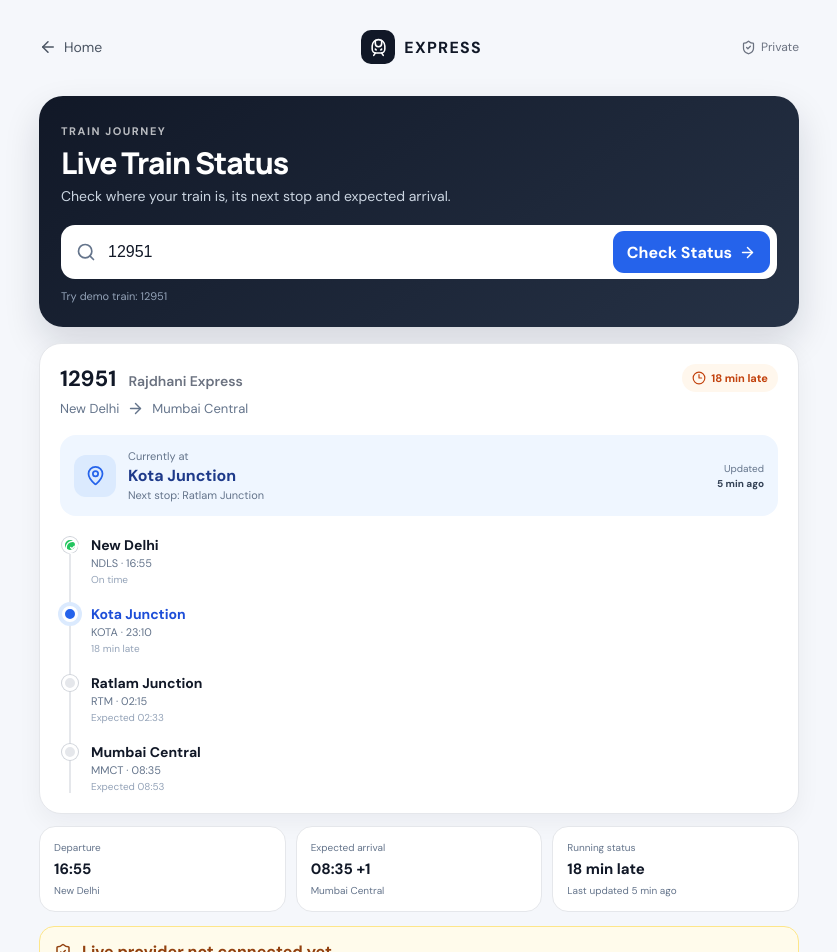
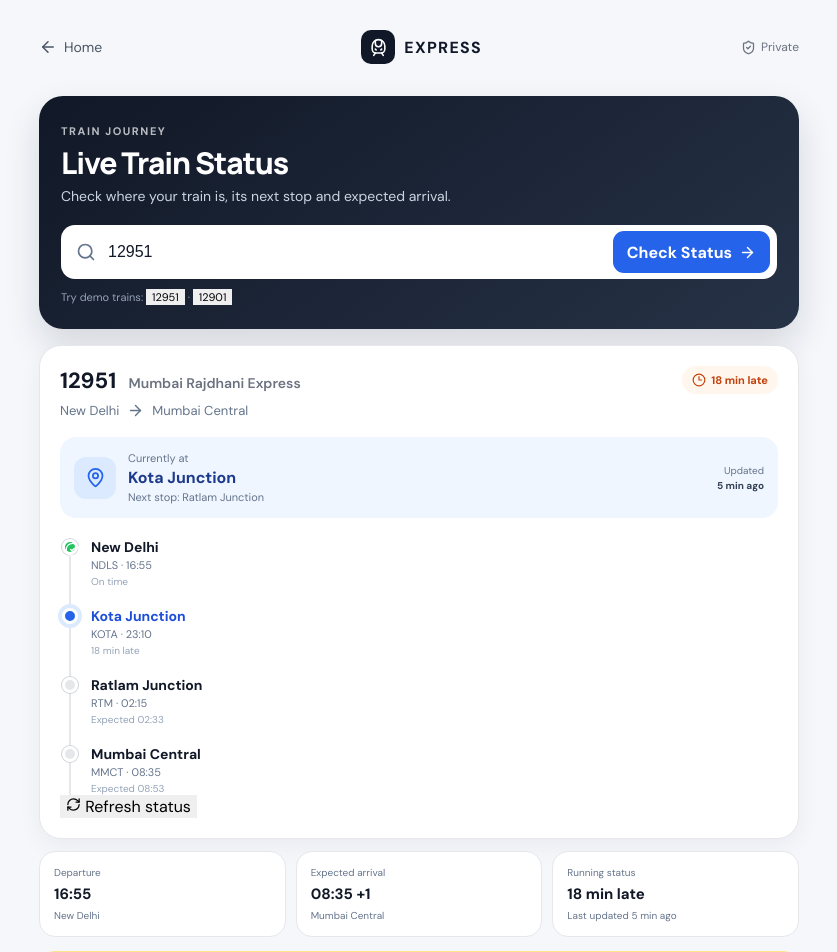
Before and after one commit to shubharpan001/EXPRESS, a Next.js app: page /train-status in a window 1280 px wide. Shown: the top 952 px of the page, without its empty margins (221-1058 px from the left). Built offline with nearby package versions, Linux system fonts and the light colour scheme.

Commit message:
Build interactive live train status MVP flow

```diff
--- a/app/train-status/page.tsx
+++ b/app/train-status/page.tsx
@@ -11,12 +11,29 @@
   Search,
   ShieldCheck,
   TrainFront,
+  RefreshCw,
+  AlertCircle,
 } from "lucide-react";
 import styles from "./train-status.module.css";
 
-const demoTrain = {
+type Train = {
+  number: string;
+  name: string;
+  from: string;
+  to: string;
+  departure: string;
+  arrival: string;
+  delay: string;
+  current: string;
+  next: string;
+  updated: string;
+  stops: { name: string; code: string; time: string; state: "departed" | "current" | "upcoming"; delay: string }[];
+};
+
+const trains: Record<string, Train> = {
+  "12951": {
     number: "12951",
-  name: "Rajdhani Express",
+    name: "Mumbai Rajdhani Express",
     from: "New Delhi",
     to: "Mumbai Central",
     departure: "16:55",
@@ -25,30 +42,69 @@
     current: "Kota Junction",
     next: "Ratlam Junction",
     updated: "5 min ago",
-};
-
-const stops = [
+    stops: [
       { name: "New Delhi", code: "NDLS", time: "16:55", state: "departed", delay: "On time" },
       { name: "Kota Junction", code: "KOTA", time: "23:10", state: "current", delay: "18 min late" },
       { name: "Ratlam Junction", code: "RTM", time: "02:15", state: "upcoming", delay: "Expected 02:33" },
       { name: "Mumbai Central", code: "MMCT", time: "08:35", state: "upcoming", delay: "Expected 08:53" },
-];
+    ],
+  },
+  "12901": {
+    number: "12901",
+    name: "Gujarat Mail",
+    from: "Mumbai Central",
+    to: "Ahmedabad",
+    departure: "21:40",
+    arrival: "06:45 +1",
+    delay: "On time",
+    current: "Borivali",
+    next: "Vapi",
+    updated: "3 min ago",
+    stops: [
+      { name: "Mumbai Central", code: "MMCT", time: "21:40", state: "departed", delay: "On time" },
+      { name: "Borivali", code: "BVI", time: "22:12", state: "current", delay: "On time" },
+      { name: "Vapi", code: "VAPI", time: "00:25", state: "upcoming", delay: "Expected 00:25" },
+      { name: "Ahmedabad", code: "ADI", time: "06:45", state: "upcoming", delay: "Expected 06:45" },
+    ],
+  },
+};
 
 export default function TrainStatusPage() {
   const [trainNumber, setTrainNumber] = useState("12951");
-  const [searched, setSearched] = useState(true);
+  const [result, setResult] = useState<Train | null>(trains["12951"]);
   const [error, setError] = useState("");
+  const [loading, setLoading] = useState(false);
+  const [lastSearched, setLastSearched] = useState("12951");
 
   function checkStatus(event: React.FormEvent) {
     event.preventDefault();
     const value = trainNumber.trim();
     if (!/^\d{4,5}$/.test(value)) {
       setError("Enter a valid 4 or 5 digit train number.");
-      setSearched(false);
+      setResult(null);
       return;
     }
+
     setError("");
-    setSearched(true);
+    setLoading(true);
+    setLastSearched(value);
+
+    window.setTimeout(() => {
+      const found = trains[value];
+      if (!found) {
+        setResult(null);
+        setError(`Demo status is not available for ${value} yet. Try 12951 or 12901.`);
+      } else {
+        setResult(found);
+      }
+      setLoading(false);
+    }, 650);
+  }
+
+  function refreshStatus() {
+    setTrainNumber(lastSearched);
+    setLoading(true);
+    window.setTimeout(() => setLoading(false), 650);
   }
 
   return (
@@ -71,52 +127,60 @@
               inputMode="numeric"
               maxLength={5}
               value={trainNumber}
-              onChange={(e) => setTrainNumber(e.target.value.replace(/\D/g, ""))}
+              onChange={(event) => setTrainNumber(event.target.value.replace(/\D/g, ""))}
               placeholder="Enter train number"
               aria-label="Train number"
             />
-            <button type="submit">Check Status <ArrowRight size={17} /></button>
+            <button type="submit" disabled={loading}>
+              {loading ? "Checking..." : "Check Status"} <ArrowRight size={17} />
+            </button>
           </form>
-          {error && <p className={styles.error}>{error}</p>}
-          <p className={styles.example}>Try demo train: 12951</p>
+          {error && <p className={styles.error}><AlertCircle size={15} /> {error}</p>}
+          <p className={styles.example}>Try demo trains: <button type="button" onClick={() => setTrainNumber("12951")}>12951</button> · <button type="button" onClick={() => setTrainNumber("12901")}>12901</button></p>
         </section>
 
-        {searched && (
+        {loading && <section className={styles.statusCard}><div className={styles.loadingState}><RefreshCw size={22} className={styles.spin} /><strong>Fetching latest train status...</strong><span>Please wait a moment.</span></div></section>}
+
+        {!loading && result && (
           <>
             <section className={styles.statusCard}>
               <div className={styles.statusTop}>
                 <div>
-                  <div className={styles.trainNo}>{demoTrain.number} <span>{demoTrain.name}</span></div>
-                  <div className={styles.route}>{demoTrain.from} <ArrowRight size={17} /> {demoTrain.to}</div>
+                  <div className={styles.trainNo}>{result.number} <span>{result.name}</span></div>
+                  <div className={styles.route}>{result.from} <ArrowRight size={17} /> {result.to}</div>
                 </div>
-                <span className={styles.delay}><Clock3 size={14} /> {demoTrain.delay}</span>
+                <span className={styles.delay}><Clock3 size={14} /> {result.delay}</span>
               </div>
 
               <div className={styles.currentBox}>
                 <div className={styles.currentIcon}><MapPin size={21} /></div>
-                <div><small>Currently at</small><strong>{demoTrain.current}</strong><span>Next stop: {demoTrain.next}</span></div>
-                <div className={styles.updated}>Updated<br /><b>{demoTrain.updated}</b></div>
+                <div><small>Currently at</small><strong>{result.current}</strong><span>Next stop: {result.next}</span></div>
+                <div className={styles.updated}>Updated<br /><b>{result.updated}</b></div>
               </div>
 
               <div className={styles.timeline}>
-                {stops.map((stop) => (
+                {result.stops.map((stop) => (
                   <div className={`${styles.stop} ${styles[stop.state]}`} key={stop.code}>
                     <div className={styles.dot}>{stop.state === "departed" && <CheckCircle2 size={15} />}</div>
                     <div className={styles.stopInfo}><strong>{stop.name}</strong><span>{stop.code} · {stop.time}</span><small>{stop.delay}</small></div>
                   </div>
                 ))}
               </div>
+
+              <button type="button" className={styles.refreshButton} onClick={refreshStatus}>
+                <RefreshCw size={15} /> Refresh status
+              </button>
             </section>
 
             <section className={styles.infoGrid}>
-              <div><small>Departure</small><strong>{demoTrain.departure}</strong><span>{demoTrain.from}</span></div>
-              <div><small>Expected arrival</small><strong>{demoTrain.arrival}</strong><span>{demoTrain.to}</span></div>
-              <div><small>Running status</small><strong>18 min late</strong><span>Last updated {demoTrain.updated}</span></div>
+              <div><small>Departure</small><strong>{result.departure}</strong><span>{result.from}</span></div>
+              <div><small>Expected arrival</small><strong>{result.arrival}</strong><span>{result.to}</span></div>
+              <div><small>Running status</small><strong>{result.delay}</strong><span>Last updated {result.updated}</span></div>
             </section>
 
             <div className={styles.demoNote}>
               <ShieldCheck size={18} />
-              <div><strong>Live provider not connected yet</strong><p>This screen is ready for a railway-status API. Until a provider is configured, the displayed 12951 journey is demo data and is not a live railway update.</p></div>
+              <div><strong>Demo mode enabled</strong><p>This MVP currently uses safe demo data for testing the complete search, loading, error and refresh flow. A railway-status provider/API key is required before showing real live railway data.</p></div>
             </div>
           </>
         )}
```
Lines whose indentation alone changed are shown as unchanged.
